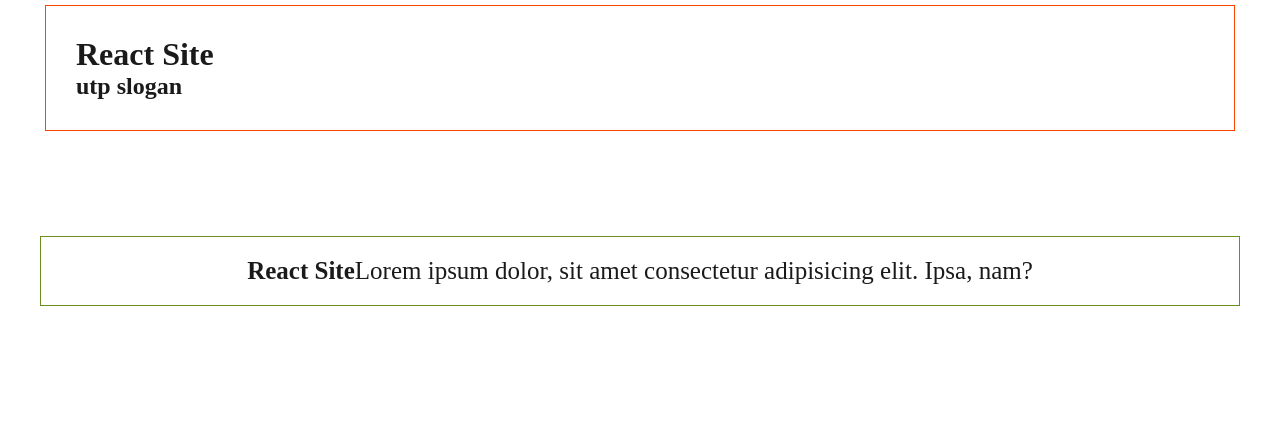
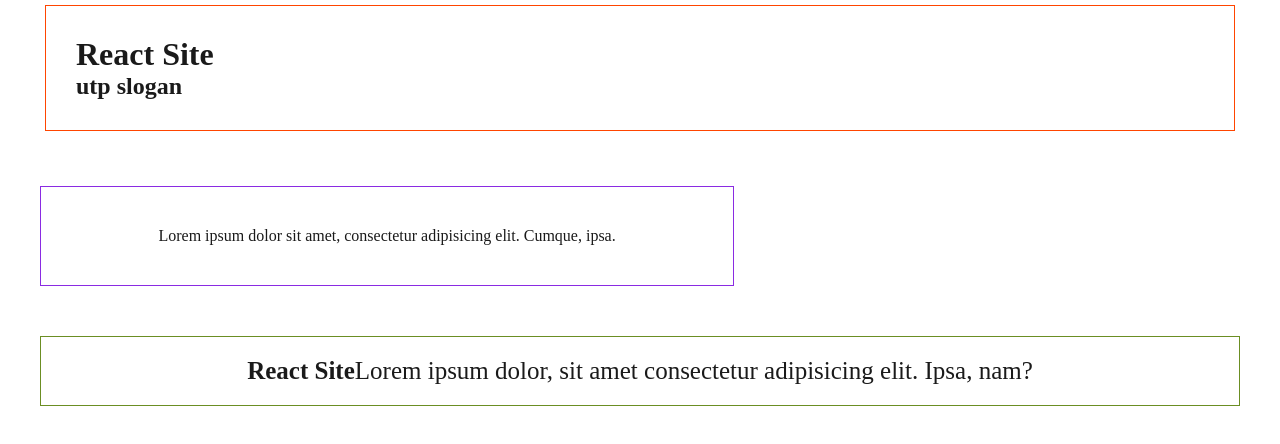
Before and after one commit to petroyurchuk/fake-project, a React (Create React App) app: page / in a window 1280 px wide. Shown: the top 444 px of the page. Built offline with nearby package versions, Linux system fonts and the light colour scheme.

Commit message:
add component main

```diff
--- a/src/App/App.tsx
+++ b/src/App/App.tsx
@@ -1,10 +1,12 @@
 import Header from '../Header/Header'
 import Footer from '../Footer/Footer'
+import Main from '../Main/Main'
 import './App.css'
 function App() {
     return (
         <div className="container">
             <Header />
+            <Main />
             <Footer />
         </div>
     )
--- /dev/null
+++ b/src/Main/Main.css
@@ -0,0 +1,11 @@
+.main {
+  border: 1px solid blueviolet;
+  display: flex;
+  justify-content: center;
+  align-items: center;
+  min-height: 100px;
+}
+
+.main {
+  grid-area: m;
+}
--- /dev/null
+++ b/src/Main/Main.tsx
@@ -0,0 +1,11 @@
+import './Main.css'
+
+function Main() {
+    return (
+        <div className="main">
+            Lorem ipsum dolor sit amet, consectetur adipisicing elit. Cumque,
+            ipsa.
+        </div>
+    )
+}
+export default Main
```
